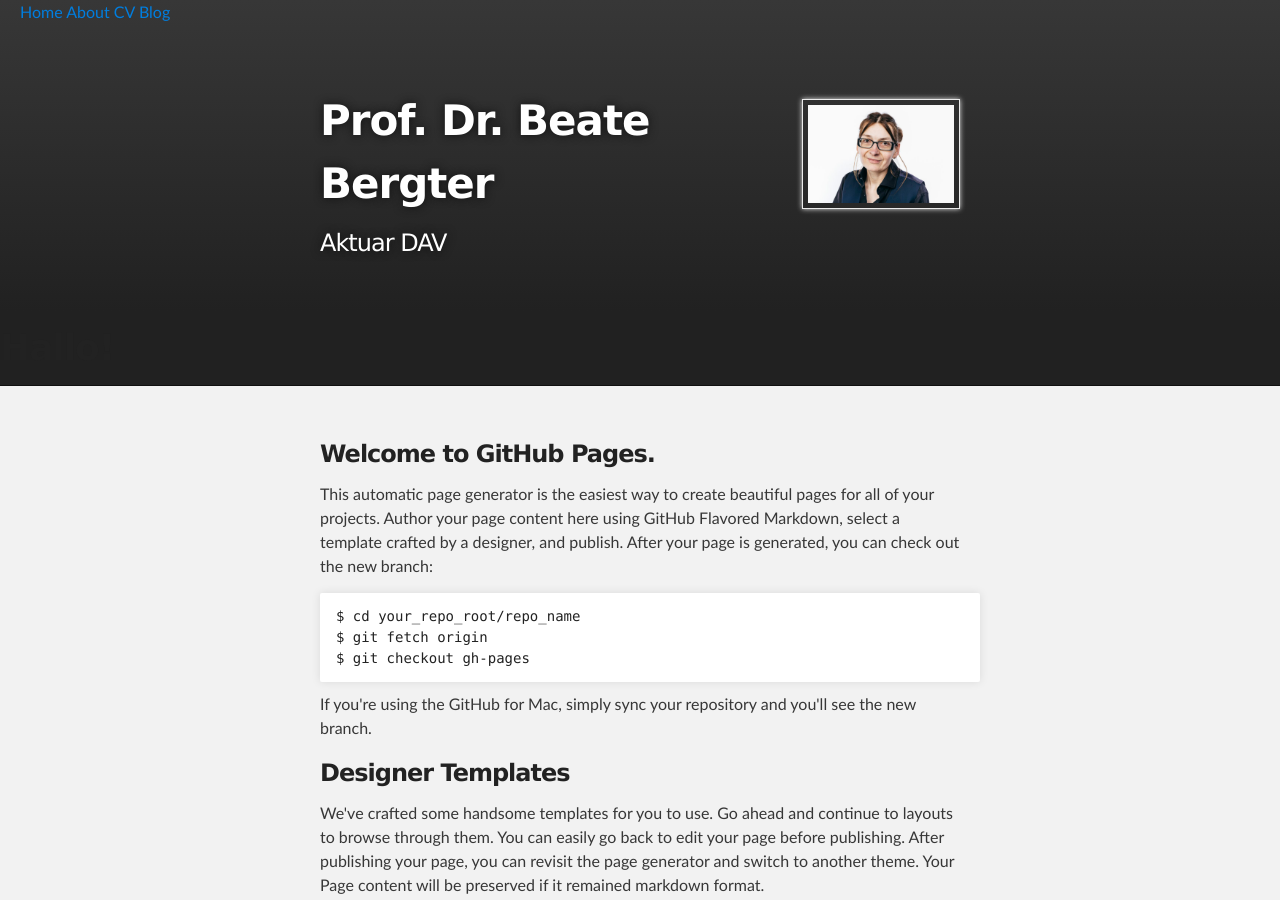
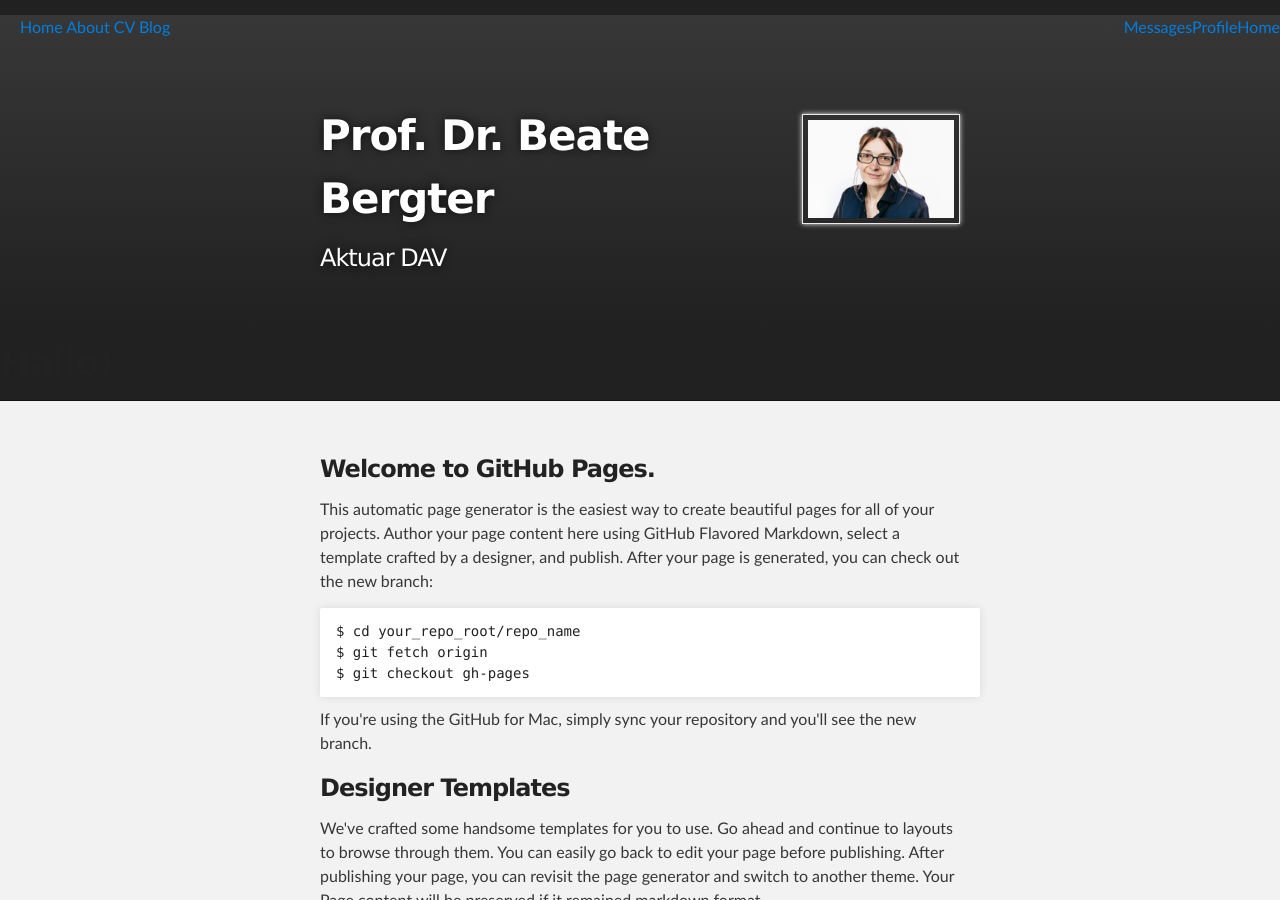
Before and after one commit to bbergter/bbergter, a Jekyll site: the page index.html, which Jekyll copies as it is, in a window 1280 px wide and 900 px high. Built offline with Jekyll 4.4.1, drawn with Linux system fonts in a browser that asks for light colours.

Commit message:
Update index.html

```diff
--- a/index.html
+++ b/index.html
@@ -23,6 +23,14 @@
   <body>
        <!-- HEADER -->
     <div id="header_wrap" class="outer">
+
+     <ul class="nav nav-tabs">
+      <li style="float:right" class="active"><a href="#">Home</a></li>
+      <li style="float:right"><a href="#">Profile</a></li>
+      <li style="float:right"><a href="#">Messages</a></li>
+    </ul>
+
+
 
        <nav>
     		<ul class="nav nav-pills pull-right">
```
